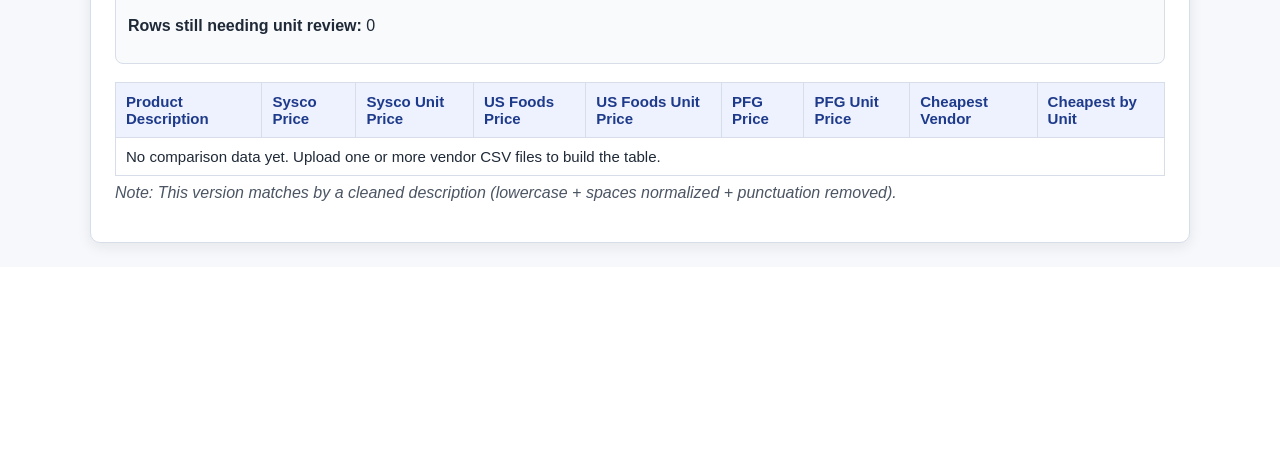
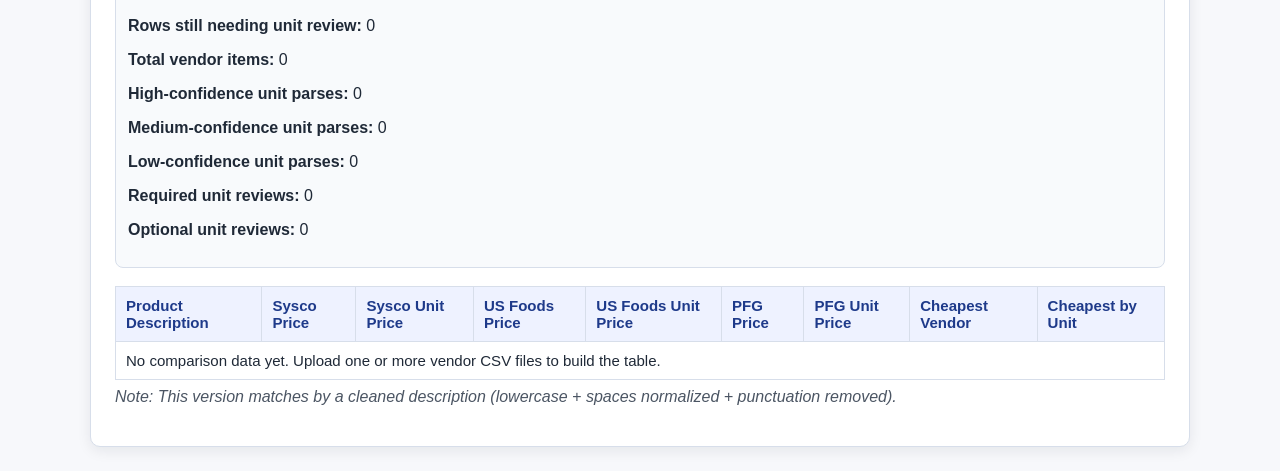
Before and after one commit to Mfaraglia/Confluence, a Flask app: page / in a window 1280 px wide. Shown: the part 1422-1893 px from the top of the page. Before the commit the page ends 1674 px from the top, so only its background shows below. Run offline with Flask 3, Linux system fonts and the light colour scheme.

Commit message:
Reduce unit review queue with confidence-based automation

```diff
--- a/app.py
+++ b/app.py
@@ -441,6 +441,18 @@
     return False
 
 
+def determine_unit_parse_confidence(pack_size_text: str, parsed_qty: Optional[float], unit_type: str, parse_error: str) -> str:
+    if not pack_size_text.strip() or parse_error or parsed_qty is None:
+        return "low"
+    normalized = normalize_count_unit(unit_type)
+    if normalized in {"lb", "oz", "gal", "qt", "pt", "fl oz", "each"}:
+        text = pack_size_text.strip().lower()
+        if re.match(r"^\d+\s*/\s*\d+(?:\.\d+)?\s*[a-z ]+$", text) or re.match(r"^\d+(?:\.\d+)?\s*[a-z ]+$", text):
+            return "high"
+        return "medium"
+    return "low"
+
+
 # Build a simple cleaned description for matching similar products across files.
 # Rules:
 # 1) lowercase + trim
@@ -1123,6 +1135,12 @@
     unit_price_errors: List[str] = []
     unit_corrections = match_memory.get("unit_corrections", {})
     unit_corrections_applied = 0
+    total_vendor_items = 0
+    high_conf = 0
+    med_conf = 0
+    low_conf = 0
+    required_reviews = 0
+    optional_reviews = 0
     for group_key, prices in sorted(combined.items(), key=lambda item: item[1]["display_description"].lower()):
         vendor_prices = {
             "Sysco": prices["sysco"],
@@ -1135,6 +1153,8 @@
         per_vendor_unit: Dict[str, Dict[str, Any]] = {}
         for vendor_name, vendor_key in [("Sysco", "sysco"), ("US Foods", "us_foods"), ("PFG", "pfg")]:
             case_price = prices[vendor_key]
+            if case_price is not None:
+                total_vendor_items += 1
             pack_size = str(prices.get(f"{vendor_key}_pack_size", "") or "")
             qty, unit_type, err = parse_pack_size_for_unit_price(pack_size)
             correction_key = f"{group_key}::{vendor_key}"
@@ -1153,6 +1173,13 @@
                     except Exception:
                         pass
             converted_qty, converted_unit, conversion_err = convert_to_preferred_unit(qty, unit_type, preferred_comparison_unit)
+            confidence = determine_unit_parse_confidence(pack_size, qty, unit_type, err or conversion_err)
+            if confidence == "high":
+                high_conf += 1
+            elif confidence == "medium":
+                med_conf += 1
+            else:
+                low_conf += 1
             unit_price = None
             formula_used = ""
             if case_price is not None and converted_qty and converted_qty > 0:
@@ -1162,16 +1189,21 @@
                 unit_price_errors.append(f"{prices['display_description']} [{vendor_name}]: {err}")
             per_vendor_unit[vendor_name] = {"unit_price": unit_price, "unit_type": converted_unit}
 
-            low_confidence = is_low_confidence_pack_size(pack_size, unit_type, err)
             suspicious_unit_price = unit_price is not None and (unit_price <= 0 or unit_price > 1000)
-            needs_review = (
-                (case_price is not None and unit_price is None)
+            required_review = (
+                (case_price is None)
                 or (not pack_size)
                 or bool(err)
+                or bool(conversion_err)
                 or suspicious_unit_price
-                or low_confidence
+                or confidence == "low"
             )
-            if needs_review:
+            optional_review = confidence == "medium"
+            if required_review:
+                required_reviews += 1
+            elif optional_review:
+                optional_reviews += 1
+            if required_review or optional_review:
                 unit_review_items.append(
                     {
                         "review_key": correction_key,
@@ -1185,10 +1217,12 @@
                         "parsed_unit_type": unit_type,
                         "converted_quantity": converted_qty if converted_qty is not None else "",
                         "converted_unit_type": converted_unit,
-                        "calculated_unit_price": f"${unit_price:.2f}" if unit_price is not None else "Needs review",
+                        "calculated_unit_price": f"${unit_price:.2f} / {converted_unit}" if unit_price is not None and converted_unit else "Needs review",
                         "preferred_comparison_unit": preferred_comparison_unit,
                         "formula_used": formula_used if formula_used else "Needs review",
-                        "low_confidence": low_confidence,
+                        "confidence": confidence,
+                        "review_required": required_review,
+                        "review_optional": optional_review,
                         "note": correction.get("note", "") if isinstance(correction, dict) else "",
                     }
                 )
@@ -1247,6 +1281,12 @@
         "unit_corrections_loaded_from_memory": len(unit_corrections),
         "unit_corrections_applied": unit_corrections_applied,
         "rows_still_needing_unit_review": len(unit_review_items),
+        "total_vendor_items": total_vendor_items,
+        "high_confidence_unit_parses": high_conf,
+        "medium_confidence_unit_parses": med_conf,
+        "low_confidence_unit_parses": low_conf,
+        "required_unit_reviews": required_reviews,
+        "optional_unit_reviews": optional_reviews,
     }
 
     us_items = [entry for entry in parsed_entries if entry["vendor"] == "US Foods"]
@@ -1381,6 +1421,7 @@
     mapping_options: Dict[str, Any] = {}
     show_mapping_form = False
     upload_id = ""
+    show_optional_unit_reviews = request.form.get("show_optional_unit_reviews", "") == "1" or request.args.get("show_optional_unit_reviews", "") == "1"
     upload_debug: Dict[str, Any] = {
         "request_method": request.method,
         "files_keys": [],
@@ -1885,6 +1926,10 @@
             review_error_messages.append(f"Failure at step '{failed_step}': {type(exc).__name__} - {exc}")
             print(f"Failure at step '{failed_step}': {type(exc).__name__}: {exc}")
 
+    filtered_unit_review_items = [
+        item for item in unit_review_items if item.get("review_required") or show_optional_unit_reviews
+    ]
+
     return render_template(
         "index.html",
         rows=comparison_rows,
@@ -1905,7 +1950,8 @@
         match_matrix_stats=match_matrix_stats,
         review_batch_debug=review_batch_debug,
         export_warning=str(session.get("export_warning", "")),
-        unit_review_items=unit_review_items,
+        unit_review_items=filtered_unit_review_items,
+        show_optional_unit_reviews=show_optional_unit_reviews,
     )
 
 
--- a/templates/index.html
+++ b/templates/index.html
@@ -435,6 +435,12 @@
           </ul>
         {% endif %}
         <p><strong>Rows still needing unit review:</strong> {{ review_stats.rows_still_needing_unit_review if review_stats else 0 }}</p>
+        <p><strong>Total vendor items:</strong> {{ review_stats.total_vendor_items if review_stats else 0 }}</p>
+        <p><strong>High-confidence unit parses:</strong> {{ review_stats.high_confidence_unit_parses if review_stats else 0 }}</p>
+        <p><strong>Medium-confidence unit parses:</strong> {{ review_stats.medium_confidence_unit_parses if review_stats else 0 }}</p>
+        <p><strong>Low-confidence unit parses:</strong> {{ review_stats.low_confidence_unit_parses if review_stats else 0 }}</p>
+        <p><strong>Required unit reviews:</strong> {{ review_stats.required_unit_reviews if review_stats else 0 }}</p>
+        <p><strong>Optional unit reviews:</strong> {{ review_stats.optional_unit_reviews if review_stats else 0 }}</p>
       </section>
     {% endif %}
 
@@ -665,6 +671,7 @@
         <form method="POST">
           <input type="hidden" name="action" value="submit_unit_corrections">
           <input type="hidden" name="upload_id" value="{{ upload_id }}">
+          <label><input type="checkbox" name="show_optional_unit_reviews" value="1" {% if show_optional_unit_reviews %}checked{% endif %}> Show optional unit reviews</label>
           <input type="hidden" name="total_unit_review_items" value="{{ unit_review_items|length }}">
           {% for item in unit_review_items %}
             <div class="debug-card">
@@ -677,7 +684,8 @@
               <p>Converted unit type: {{ item.converted_unit_type if item.converted_unit_type else "N/A" }}</p>
               <p>Calculated unit price: {{ item.calculated_unit_price }}</p>
               <p>Unit price formula: {{ item.formula_used }}</p>
-              <p>Low-confidence parse: {{ "Yes" if item.low_confidence else "No" }}</p>
+              <p>Confidence: {{ item.confidence }}</p>
+              <p>Review type: {{ "Required" if item.review_required else "Optional" }}</p>
 
               <input type="hidden" name="unit_review_key_{{ loop.index0 }}" value="{{ item.review_key }}">
               <input type="hidden" name="unit_vendor_{{ loop.index0 }}" value="{{ item.vendor_name }}">
```
